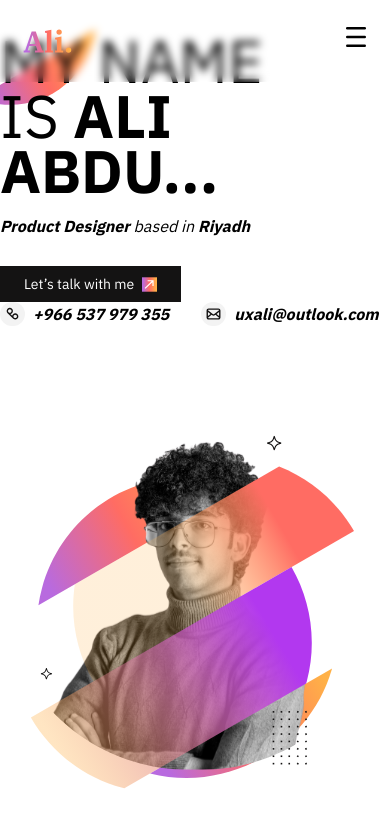
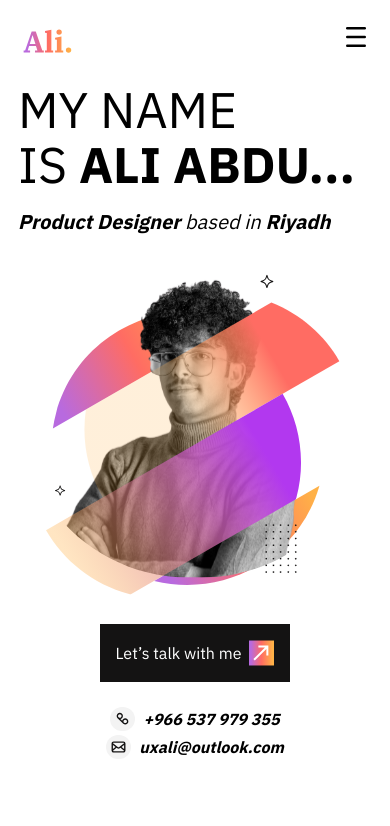
Before and after one commit to HamadBakeel/ali-portfolio, a Next.js app: page / in a window 390 px wide. Shown: the top 826 px of the page. Built offline with nearby package versions, Linux system fonts and the light colour scheme.

Commit message:
feat: home page responsive design

```diff
--- a/app/page.tsx
+++ b/app/page.tsx
@@ -2,29 +2,37 @@ import Image from "next/image";
 
 export default function Home() {
   return (
-    <main className="grid grid-cols-1 md:grid-cols-2 w-full md:px-28  min-h-screen items-center">
+    <main className="grid grid-cols-1 md:grid-cols-2 w-full min-h-screen items-center justify-items-center px-[18px] py-[80px] md:px-[4vw] lg:px-[6vw] xl:px-[10vw]">
       <section className="relative isolate">
-        <h1 className=" text-[60px] uppercase leading-[55px] mb-4">
+        <h1 className=" text-[50px] md:text-[60px] uppercase leading-[55px] mb-4">
           My name <br /> is{" "}
           <span className=" font-extrabold">
-            Ali <br /> Abdu...
+            Ali <br className=" hidden md:block"/> Abdu...
           </span>
         </h1>
-        <h2 className=" italic font-bold">
+        <h2 className=" italic font-bold text-xl md:text-[initial]">
           Product Designer <span className=" font-normal">based in</span> Riyadh
         </h2>
 
+        <Image
+          className=" min-w-[40vw] md:hidden"
+          src="/assets/ali/home-image.svg"
+          alt=""
+          width={450}
+          height={450}
+        />
+
         <button
           className="
-          bg-sport-black hover:border
-          hover:bg-white hover:text-black transition
-          text-white px-6 py-2 mt-7
-           text-sm
-          flex justify-center items-center gap-2
+          bg-sport-black border
+          hover:bg-white hover:text-black transition text-white
+           md:text-sm flex justify-center items-center gap-2
+           mx-auto md:mx-0 mb-6 px-4 py-4 md:px-6 md:py-2 mt-2 md:mt-7
           "
         >
           Let’s talk with me
           <Image
+          className=" w-[25px] md:w-[20px]"
             src="/assets/icons/colored-arrow.svg"
             alt=""
             width={15}
@@ -32,10 +40,10 @@ export default function Home() {
           />
         </button>
 
-        <div className=" md:mt-10 flex gap-8">
+        <div className=" md:mt-10 flex gap-1 md:gap-8 flex-col md:flex-row items-center">
           <span className=" flex gap-2 font-bold italic">
             <Image
-              className=" bg-[#1413130D] rounded-full px-1"
+              className=" bg-[#1413130D] rounded-full px-1 max-h-[25px]"
               src="/assets/icons/phone.svg"
               alt=""
               width={25}
@@ -45,7 +53,7 @@ export default function Home() {
           </span>
           <span className=" flex gap-2 font-bold italic">
             <Image
-              className=" bg-[#1413130D] rounded-full px-1"
+              className=" bg-[#1413130D] rounded-full px-1 max-h-[25px]"
               src="/assets/icons/envelope.svg"
               alt=""
               width={25}
@@ -56,7 +64,7 @@ export default function Home() {
         </div>
 
         <Image
-          className=" absolute -top-1 -left-6 -z-[1]"
+          className=" absolute -top-1 -left-6 -z-[1] invisible md:visible"
           src="/assets/shapes/home-name-top-cut.svg"
           alt=""
           width={120}
@@ -64,9 +72,9 @@ export default function Home() {
         />
       </section>
 
-      <section className="relative isolate">
+      <section>
         <Image
-          className=" min-w-[40vw]"
+          className=" min-w-[40vw] hidden md:block"
           src="/assets/ali/home-image.svg"
           alt=""
           width={450}
```
